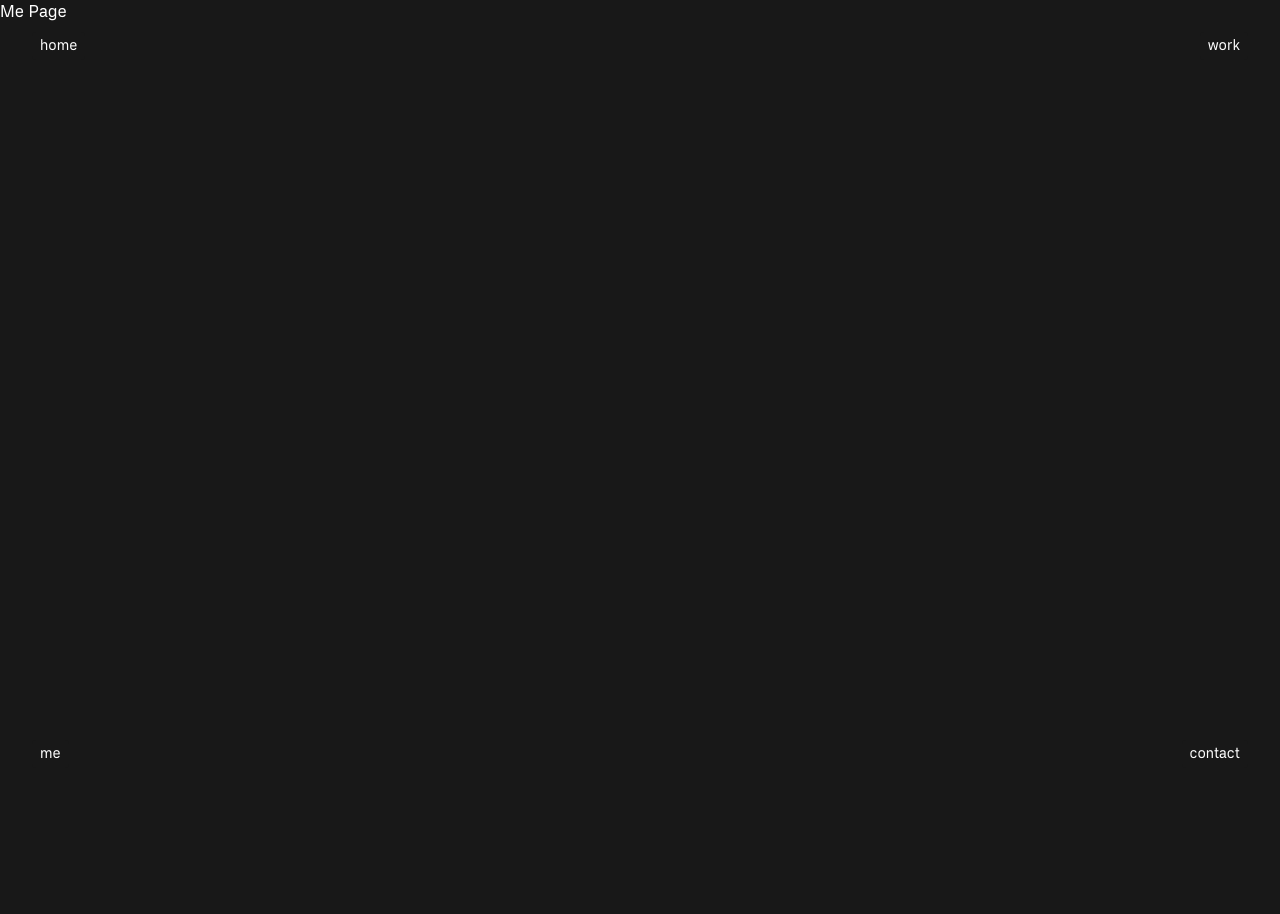
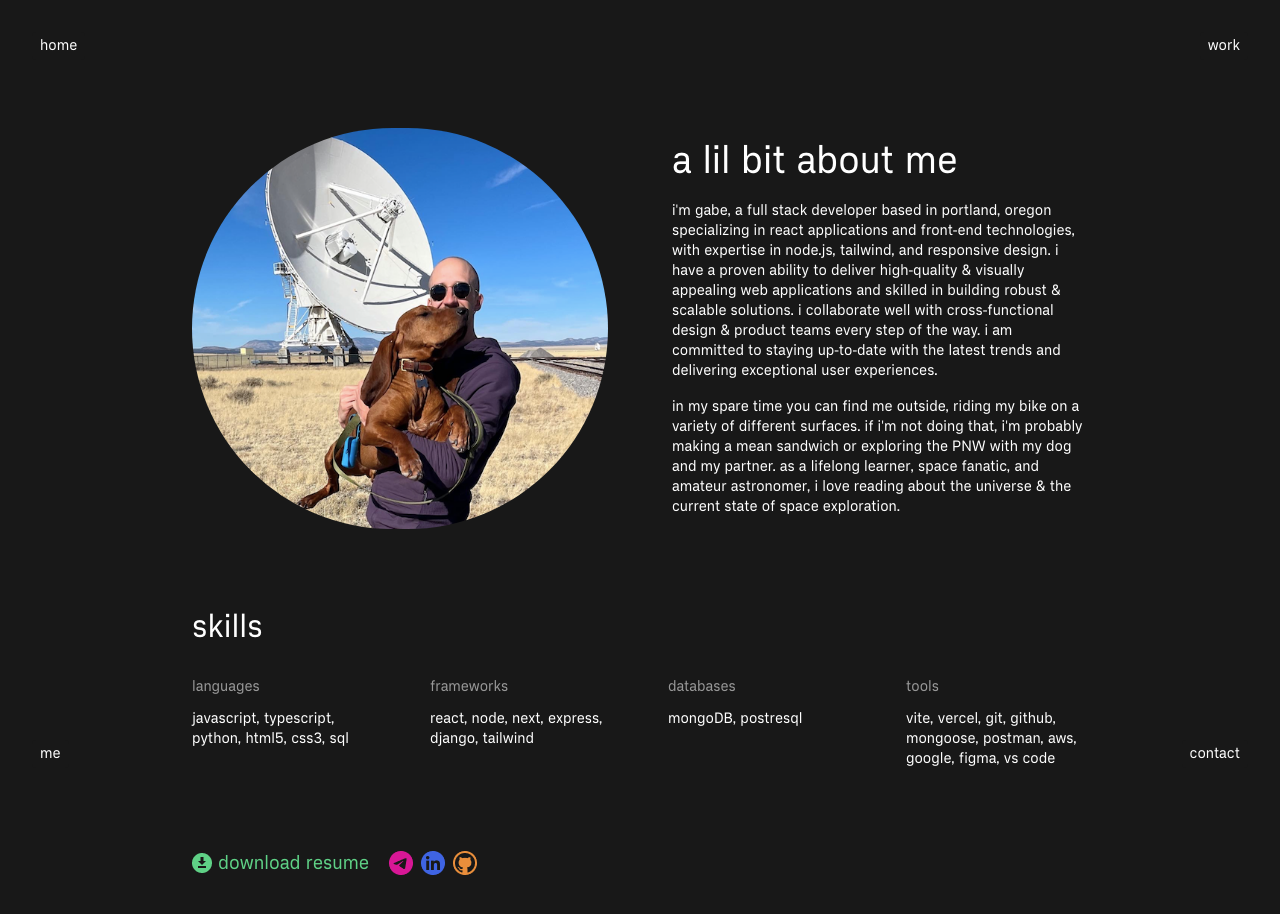
Before and after one commit to gabewolford/portfolio, a Next.js app: page /me in a window 1280 px wide. Shown: the top 914 px of the page. Before the commit the page ends 800 px from the top, so only its background shows below. Built offline with nearby package versions, Linux system fonts and the light colour scheme.

Commit message:
refactored me page

```diff
--- a/src/app/me/page.tsx
+++ b/src/app/me/page.tsx
@@ -1,5 +1,138 @@
+'use client'
+
+import { useEffect } from 'react'
+import Head from 'next/head'
+import Link from 'next/link'
+import Image from 'next/image'
+
 export default function MePage() {
+    useEffect(() => {
+        const cards = document.querySelectorAll('.fade-in')
+        const observer = new IntersectionObserver(entries => {
+            entries.forEach(entry => {
+                entry.target.classList.toggle('show', entry.isIntersecting)
+                if (entry.isIntersecting) {
+                    observer.unobserve(entry.target)
+                }
+            })
+        },
+        {
+            threshold: .25,
+        }
+    )
+
+    cards.forEach(card => {
+        observer.observe(card)
+    })
+    }, [])
+
     return (
-      <h1>Me Page</h1>
+        <>
+            <Head>
+                <title>gabe wolford | me</title>
+                <link rel="icon" href='/images/orange.png' />
+                <meta name="description" content="a lil bit about me" />
+            </Head>
+            <div className="animate__animated animate__fadeIn mt-16 pb-24 max-w-[80vw] md:max-w-[70vw] mx-auto text-sm">
+
+                <div className="fade-in show grid grid-cols-1 lg:grid-cols-2 gap-8 md:gap-16 items-center mt-24 md:mt-32">
+                    <img className="rounded-full mx-auto" src="/images/vla.png" alt="profile photo" />
+                    <div className="">
+                        <h1 className="text-3xl md:text-4xl mb-5">a lil bit about me</h1>
+                        <p className="mb-4">i'm gabe, a full stack developer based in portland, oregon specializing in react applications and front-end technologies, with expertise in node.js, tailwind, and responsive design. i have a proven ability to deliver high-quality & visually appealing web applications and skilled in building robust & scalable solutions. i collaborate well with cross-functional design & product teams every step of the way. i am committed to staying up-to-date with the latest trends and delivering exceptional user experiences.</p>
+                        <p className=''>in my spare time you can find me outside, riding my bike on a variety of different surfaces. if i'm not doing that, i'm probably making a mean sandwich or exploring the PNW with my dog and my partner. as a lifelong learner, space fanatic, and amateur astronomer, i love reading about the universe & the current state of space exploration.</p>
+                    </div>
+                </div>
+
+                <h2 className="fade-in text-2xl md:text-3xl mb-8 mt-16 lg:mt-20">skills</h2>
+
+                <div className="fade-in grid grid-cols-1 md:grid-cols-4 gap-2 md:gap-14">
+                    <div className="mb-10">
+                        <h5 className="text-dark-grey mb-3 hover:text-green">languages</h5>
+                        <p>javascript, typescript, python, html5, css3, sql</p>
+                    </div>
+
+                    <div className="mb-10">
+                        <h5 className="text-dark-grey mb-3 hover:text-orange">frameworks</h5>
+                        <p>react, node, next, express, django, tailwind</p>
+                    </div>
+
+                    <div className="mb-10">
+                        <h5 className="text-dark-grey mb-3 hover:text-pink">databases</h5>
+                        <p>mongoDB, postresql</p>
+                    </div>
+
+                    <div className="mb-20">
+                        <h5 className="text-dark-grey mb-3 hover:text-yellow">tools</h5>
+                        <p>vite, vercel, git, github, mongoose, postman, aws, google, figma, vs code</p>
+                    </div>
+                </div>
+
+                <div className="fade-in mb-4 flex items-center">
+                    <Link
+                      href="/images/resume.pdf"
+                      target="_blank"
+                      className="mr-1.5"
+                    >
+                      <Image
+                        src="/images/download.png"
+                        alt="download button"
+                        width={0}
+                        height={0}
+                        style={{ width: '100%', height: 'auto' }}
+                      />
+                    </Link>
+
+                    <Link
+                      href="/images/resume.pdf"
+                      target="_blank"
+                      className="text-md md:text-lg text-green hover:text-blue mr-5"
+                    >
+                      download resume
+                    </Link>
+
+                    <Link
+                      href="mailto:gabewolford@gmail.com"
+                      target='_blank'
+                      className="mr-2"
+                    >
+                      <Image
+                        src="/images/email.png"
+                        alt="email"
+                        width={0}
+                        height={0}
+                        style={{ width: '100%', height: 'auto' }}
+                      />
+                    </Link>
+
+                    <Link
+                      href="https://www.linkedin.com/in/gabe-wolford/"
+                      target='_blank'
+                      className="mr-2"
+                    >
+                      <Image
+                        src="/images/linkedin.png"
+                        alt="linked in"
+                        width={0}
+                        height={0}
+                        style={{ width: '100%', height: 'auto' }}
+                      />
+                    </Link>
+
+                    <Link
+                      href="https://github.com/gabewolford"
+                      target='_blank'
+                    >
+                      <Image
+                        src="/images/github.png"
+                        alt="github"
+                        width={0}
+                        height={0}
+                        style={{ width: '100%', height: 'auto' }}
+                      />
+                    </Link>
+                </div>
+            </div>
+        </>
     )
-  }
+}
```
